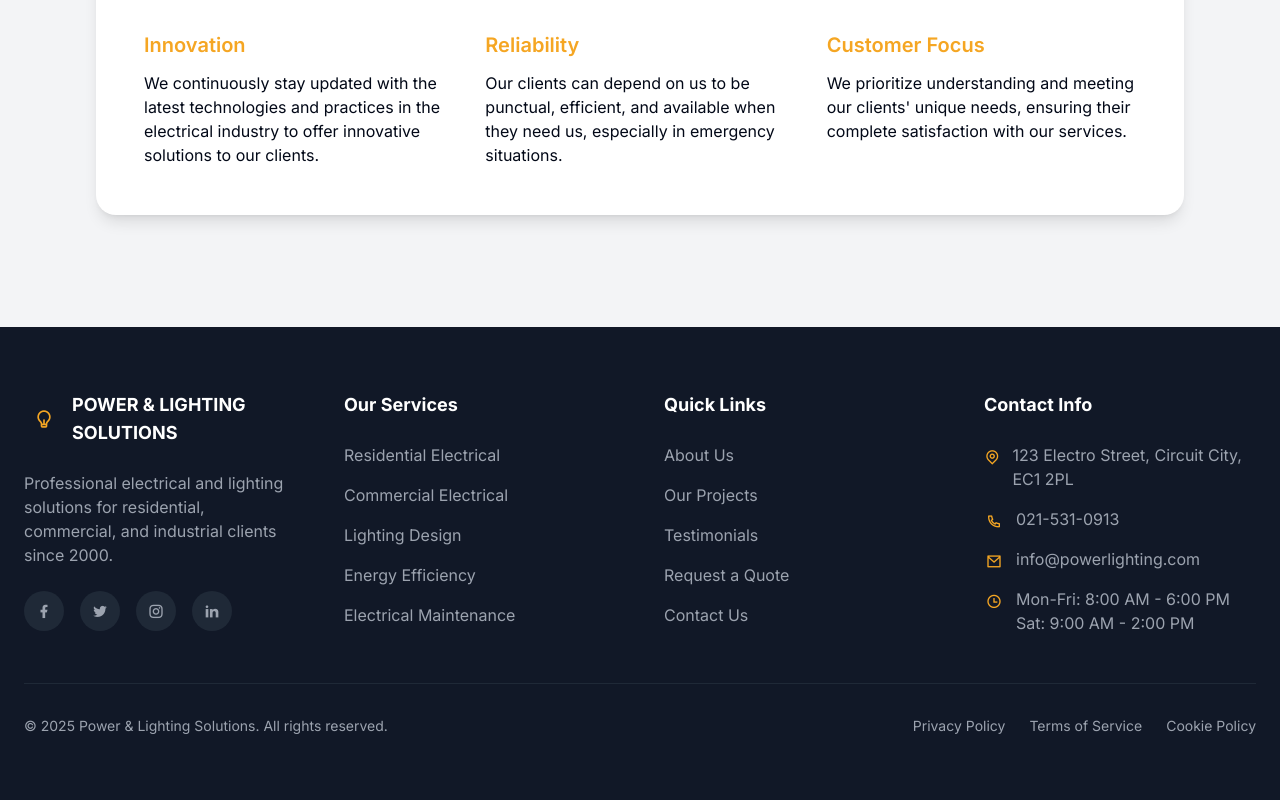
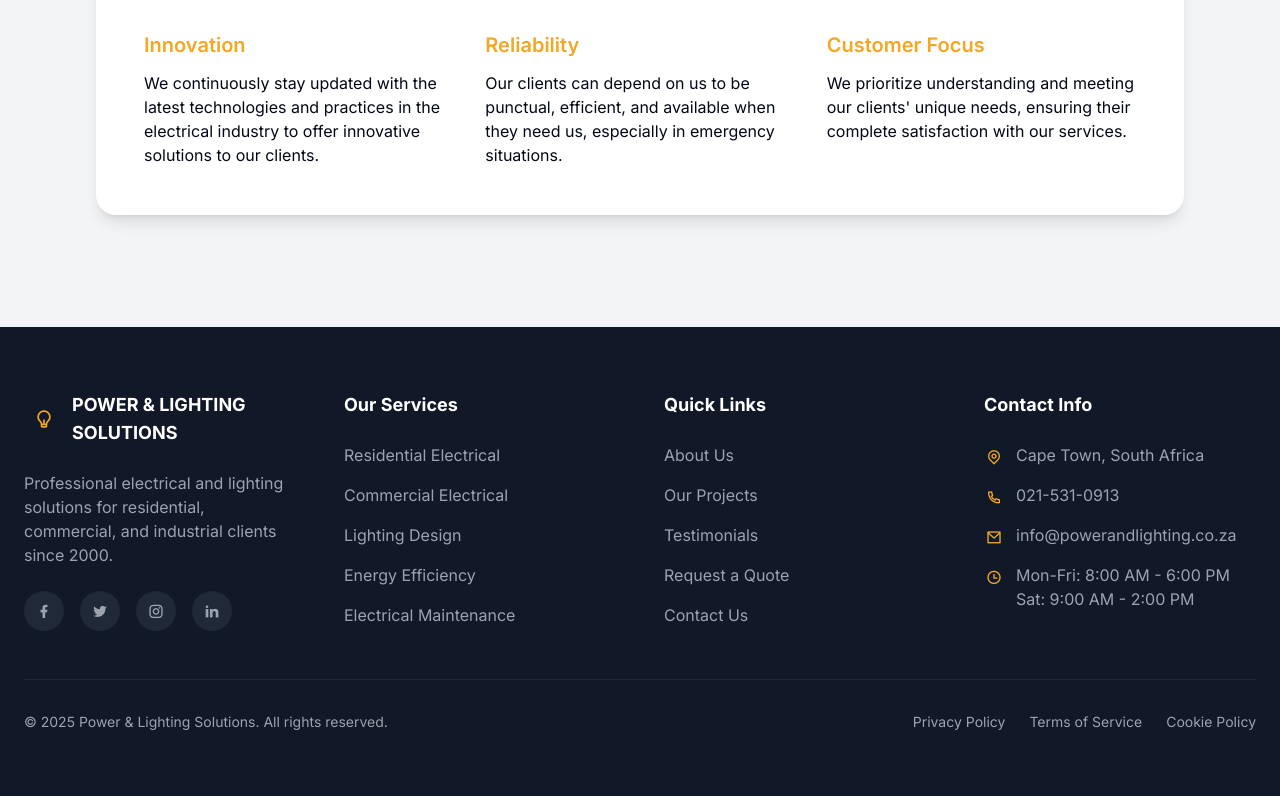
Before and after one commit to KingTroy125/Power-Lighting-Solution, a React (Vite) app: page /about in a window 1280 px wide. Shown: the part 977-1777 px from the top of the page. Built offline with nearby package versions, Linux system fonts and the light colour scheme.

Commit message:
Update Footer component with new location and contact email; replace SVG icon in Hero component with image asset.

```diff
--- a/src/components/Footer.tsx
+++ b/src/components/Footer.tsx
@@ -59,7 +59,7 @@ const Footer = () => {
                 <div className="w-5 h-5 flex items-center justify-center text-primary mr-2 sm:mr-3 mt-0.5 sm:mt-1">
                   <i className="ri-map-pin-line"></i>
                 </div>
-                <span className="text-sm sm:text-base text-gray-400">123 Electro Street, Circuit City, EC1 2PL</span>
+                <span className="text-sm sm:text-base text-gray-400">Cape Town, South Africa</span>
               </li>
               <li className="flex items-start">
                 <div className="w-5 h-5 flex items-center justify-center text-primary mr-2 sm:mr-3 mt-0.5 sm:mt-1">
@@ -71,7 +71,7 @@ const Footer = () => {
                 <div className="w-5 h-5 flex items-center justify-center text-primary mr-2 sm:mr-3 mt-0.5 sm:mt-1">
                   <i className="ri-mail-line"></i>
                 </div>
-                <span className="text-sm sm:text-base text-gray-400">info@powerlighting.com</span>
+                <span className="text-sm sm:text-base text-gray-400">info@powerandlighting.co.za</span>
               </li>
               <li className="flex items-start">
                 <div className="w-5 h-5 flex items-center justify-center text-primary mr-2 sm:mr-3 mt-0.5 sm:mt-1">
--- a/src/components/Hero.tsx
+++ b/src/components/Hero.tsx
@@ -25,9 +25,11 @@ const Hero = () => {
             <div className="bg-black rounded-xl overflow-hidden">
               <div className="p-10 sm:p-16 flex flex-col items-center justify-center">
                 <div className="w-24 sm:w-32 h-24 sm:h-32 flex items-center justify-center text-primary mb-8">
-                  <svg xmlns="http://www.w3.org/2000/svg" viewBox="0 0 24 24" width="100%" height="100%" fill="currentColor">
-                    <path d="M9.973 18H14.028C14.5793 18 15.0284 17.5552 14.9925 17.0035C14.9297 16.0278 14.6957 14.9537 14.2 14C13.6686 13.0071 12.8686 12.0071 11.8686 11.0071C11.2248 10.3634 11.2248 9.63655 11.8686 8.99289C12.0751 8.78631 12.3117 8.62947 12.5547 8.5C12.8323 8.35352 13.0746 8.12604 13.2613 7.83923C13.7219 7.14137 13.4845 6.2078 12.7866 5.74723L12.5724 5.6114C11.9007 5.18004 11.0133 5.37299 10.5819 6.04374L10.4063 6.36519C10.1291 6.84253 9.87095 7.33622 9.63388 7.84556C9.21842 8.70512 9 9.61899 9 10.5C9 12.1667 9.73333 13.6667 11.2 15C12.6667 16.3333 13.6667 17.3333 14.2 18H9.973ZM16 18H17.2C17.6418 18 18 18.3582 18 18.8V20.2C18 20.6418 17.6418 21 17.2 21H6.8C6.35817 21 6 20.6418 6 20.2V18.8C6 18.3582 6.35817 18 6.8 18H8V10.5C8 9.39499 8.26741 8.31843 8.76355 7.31717C9.02548 6.76283 9.31429 6.22561 9.62891 5.70566L9.80453 5.38421C10.6678 4.04947 12.3331 3.68496 13.6668 4.55962L13.881 4.69544C15.2775 5.61656 15.7528 7.48372 14.8317 8.87664C14.5042 9.37858 14.0548 9.77688 13.5476 10.0338C13.4298 10.0898 13.3172 10.1534 13.2113 10.2235C13.0977 10.2973 13.0977 10.7027 13.2113 10.7765C14.4074 11.5879 15.4074 12.5879 16.2113 13.7765C16.7371 14.6088 17.0516 15.5539 17.1551 16.5338C17.2414 17.3403 16.6108 18 15.8 18H16Z"/>
-                  </svg>
+                  <img
+                    src="Power&Lighting.png"
+                    alt="Power & Lighting Solutions Icon"
+                    className="w-full h-full object-contain"
+                  />
                 </div>
                 <div className="text-primary text-2xl sm:text-4xl font-bold text-center">POWER & <br/>LIGHTING<br/>SOLUTIONS</div>
               </div>
```
Also changed, not shown: public/Icon.png (added).
